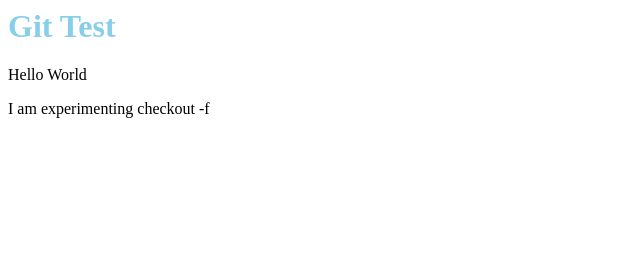
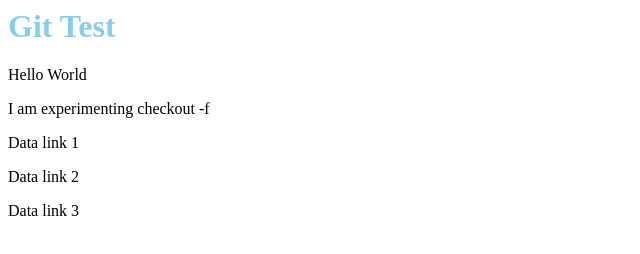
Before and after one commit to Busani-396/test, a plain HTML site: page index.html in a window 1280 px wide. Shown: the whole page, without its empty margins (0-640 px from the left). Drawn offline with Linux system fonts and the light colour scheme.

Commit message:
Update index.html
data links added

```diff
--- a/index.html
+++ b/index.html
@@ -7,5 +7,10 @@
         <h1>Git Test</h1>
         <p>Hello World</p>
         <p>I am experimenting checkout -f</p>
+        <div>
+            <p>Data link 1</p>
+            <p> Data link 2</p>
+            <p> Data link 3</p>
+        </div>
     </body>
 </html>
```
